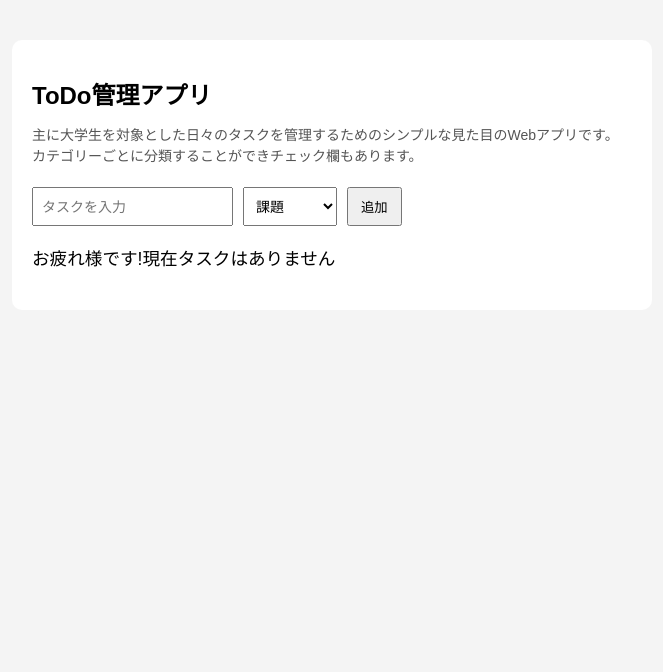
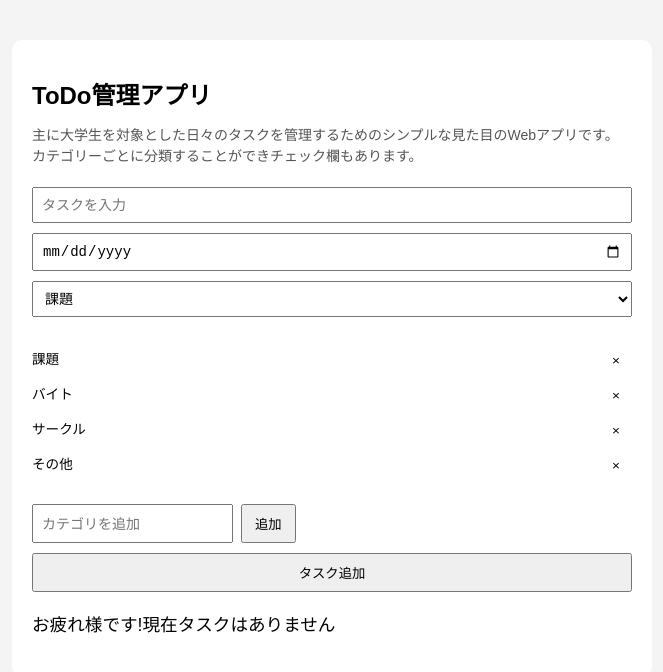
Before and after one commit to chak24062-pixel/git-tutorial, a React (Vite) app: page / in a window 1280 px wide. Shown: the top 672 px of the page, without its empty margins (68-731 px from the left). Built offline with nearby package versions, Linux system fonts and the light colour scheme.

Commit message:
フィードバック

```diff
--- a/src/App.jsx
+++ b/src/App.jsx
@@ -15,15 +15,17 @@ function App() {
     localStorage.setItem("tasks", JSON.stringify(tasks));
   }, [tasks]);
 
-  const addTask = (title, category) => {
+  const addTask = (title, category, date) => {
   const newTask = {
     id: Date.now(),
     title,
     category,
+    date,          // ← 追加
     completed: false,
   };
   setTasks([...tasks, newTask]);
 };
+
 
   const toggleTask = (id) => {
     setTasks(
--- a/src/components/TaskForm.jsx
+++ b/src/components/TaskForm.jsx
@@ -3,18 +3,48 @@ import { useState } from "react";
 function TaskForm({ addTask }) {
   const [title, setTitle] = useState("");
   const [category, setCategory] = useState("ダンス");
+  const [date, setDate] = useState("");
+  const [categories, setCategories] = useState([
+    "課題",
+    "バイト",
+    "サークル",
+    "その他",
+  ]);
+
+  // 新しく追加するカテゴリ
+  const [newCategory, setNewCategory] = useState("");
 
   const handleSubmit = (e) => {
     e.preventDefault();
-
     if (title.trim() === "") return;
 
-    addTask(title, category);
+    addTask(title, category, date);
     setTitle("");
+    setDate("");
   };
 
-  return (
+  const addCategory = () => {
+    if (newCategory.trim() === "") return;
+    if (categories.includes(newCategory)) return;
+
+    setCategories([...categories, newCategory]);
+    setNewCategory("");
+  };
+
+  const deleteCategory = (catToDelete) => {
+    setCategories(
+      categories.filter((cat) => cat !== catToDelete)
+    );
+
+    // 今選択中のカテゴリを消した場合の対策
+    if (category === catToDelete) {
+      setCategory("");
+    }
+  };
+
+    return (
     <form onSubmit={handleSubmit} className="task-form">
+      {/* タスク名 */}
       <input
         type="text"
         placeholder="タスクを入力"
@@ -22,17 +52,54 @@ function TaskForm({ addTask }) {
         onChange={(e) => setTitle(e.target.value)}
       />
 
+      {/* 日付 */}
+      <input
+        type="date"
+        value={date}
+        onChange={(e) => setDate(e.target.value)}
+      />
+
+      {/* カテゴリ選択 */}
       <select
         value={category}
         onChange={(e) => setCategory(e.target.value)}
       >
-        <option value="課題">課題</option>
-        <option value="バイト">バイト</option>
-        <option value="サークル">サークル</option>
-        <option value="その他">その他</option>
+        {categories.map((cat, index) => (
+          <option key={index} value={cat}>
+            {cat}
+          </option>
+        ))}
       </select>
 
-      <button type="submit">追加</button>
+      <ul className="category-list">
+        {categories.map((cat, index) => (
+          <li key={index}>
+            {cat}
+            <button
+              type="button"
+              onClick={() => deleteCategory(cat)}
+            >
+              ×
+            </button>
+          </li>
+        ))}
+      </ul>
+
+
+      {/* カテゴリ追加 */}
+      <div className="category-add">
+        <input
+          type="text"
+          placeholder="カテゴリを追加"
+          value={newCategory}
+          onChange={(e) => setNewCategory(e.target.value)}
+        />
+        <button type="button" onClick={addCategory}>
+          追加
+        </button>
+      </div>
+
+      <button type="submit">タスク追加</button>
     </form>
   );
 }
--- a/src/components/TaskItem.jsx
+++ b/src/components/TaskItem.jsx
@@ -13,6 +13,7 @@ function TaskItem({ task, toggleTask, deleteTask }) {
         }}
       >
         {task.title}（{task.category}）
+        {task.date && ` / ${task.date}`}
       </span>
 
       <button onClick={() => deleteTask(task.id)}>削除</button>
--- a/src/components/TaskList.jsx
+++ b/src/components/TaskList.jsx
@@ -1,13 +1,41 @@
+import { useState } from "react";
 import TaskItem from "./TaskItem";
 
 function TaskList({ tasks, toggleTask, deleteTask }) {
+  const [sortType, setSortType] = useState("date");
   if (tasks.length === 0) {
     return <p>お疲れ様です!現在タスクはありません</p>;
   }
 
+  const sortedTasks = [...tasks].sort((a, b) => {
+    if (sortType === "date") {
+      return new Date(a.date) - new Date(b.date);
+    }
+
+    if (sortType === "category") {
+      return a.category.localeCompare(b.category);
+    }
+
+    return 0;
+  });
+
+
   return (
-    <ul className="task-list">
-      {tasks.map((task) => (
+    <>
+      <div className="sort-area">
+        <label>並び替え：</label>
+        <select
+          value={sortType}
+          onChange={(e) => setSortType(e.target.value)}
+        >
+          <option value="date">日付順</option>
+          <option value="category">カテゴリ順</option>
+        </select>
+      </div>
+
+      <ul className="task-list">
+        {sortedTasks.map((task) => (
+
         <TaskItem
           key={task.id}
           task={task}
@@ -16,6 +44,7 @@ function TaskList({ tasks, toggleTask, deleteTask }) {
         />
       ))}
     </ul>
+    </>
   );
 }
 
--- a/src/index.css
+++ b/src/index.css
@@ -68,3 +68,24 @@ body {
 .task-item span[style*="line-through"] {
   color: #999;
 }
+
+.category-list {
+  font-size: 0.85em;
+  list-style: none;
+  padding: 0;
+}
+
+.category-list li {
+  display: flex;
+  justify-content: space-between;
+  align-items: center;
+  margin-top: 4px;
+}
+
+.category-list button {
+  background: none;
+  border: none;
+  color: black;
+  cursor: pointer;
+  font-size: 1em;
+}
--- a/style.css
+++ b/style.css
@@ -22,3 +22,26 @@ p,ul,ol,dl,address {
 p, li, dd, dt, address {
   line-height: 1.5;
 }
+
+.task-form {
+  display: flex;
+  flex-direction: column;
+  gap: 12px;
+  margin-top: 20px;
+}
+
+.task-form input,
+.task-form select {
+  padding: 8px;
+  font-size: 1em;
+}
+
+.category-add {
+  display: flex;
+  gap: 8px;
+}
+
+.task-form button {
+  padding: 8px 12px;
+  cursor: pointer;
+}
```
Lines whose indentation alone changed are shown as unchanged.
